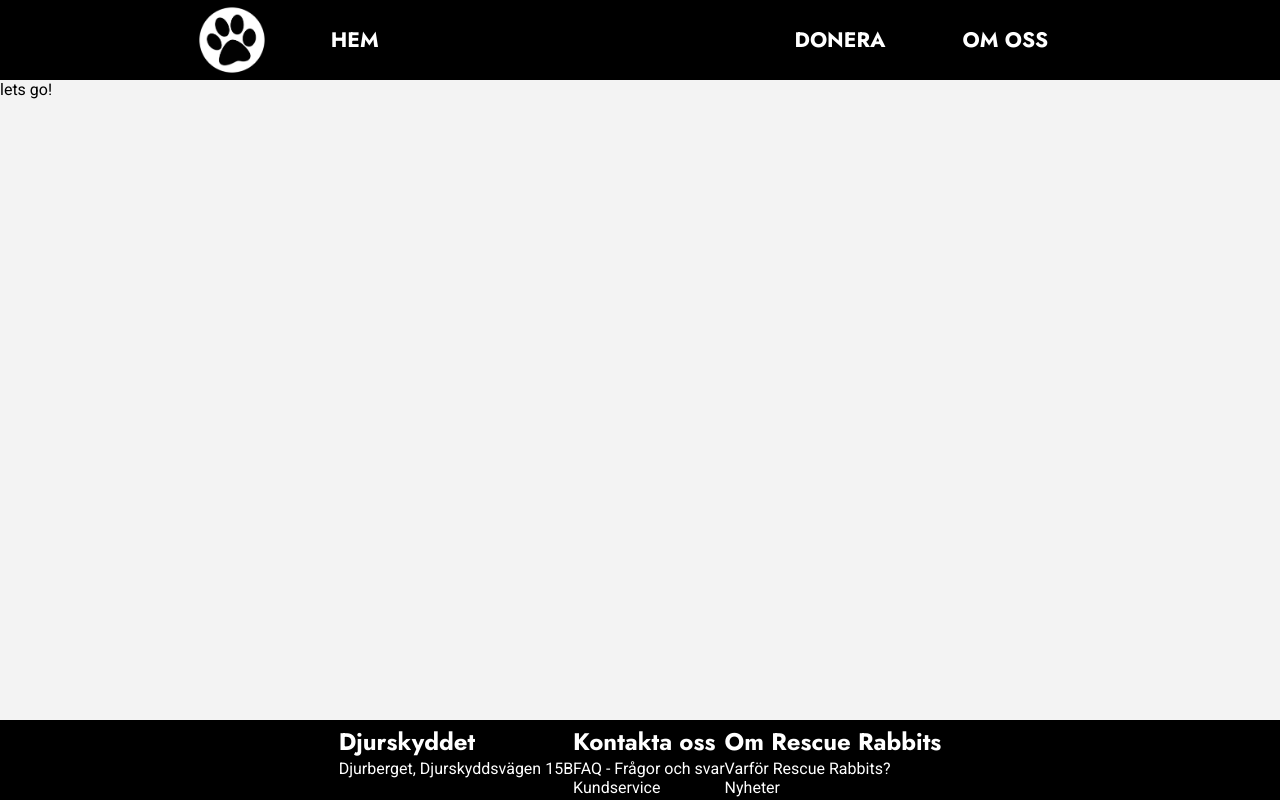
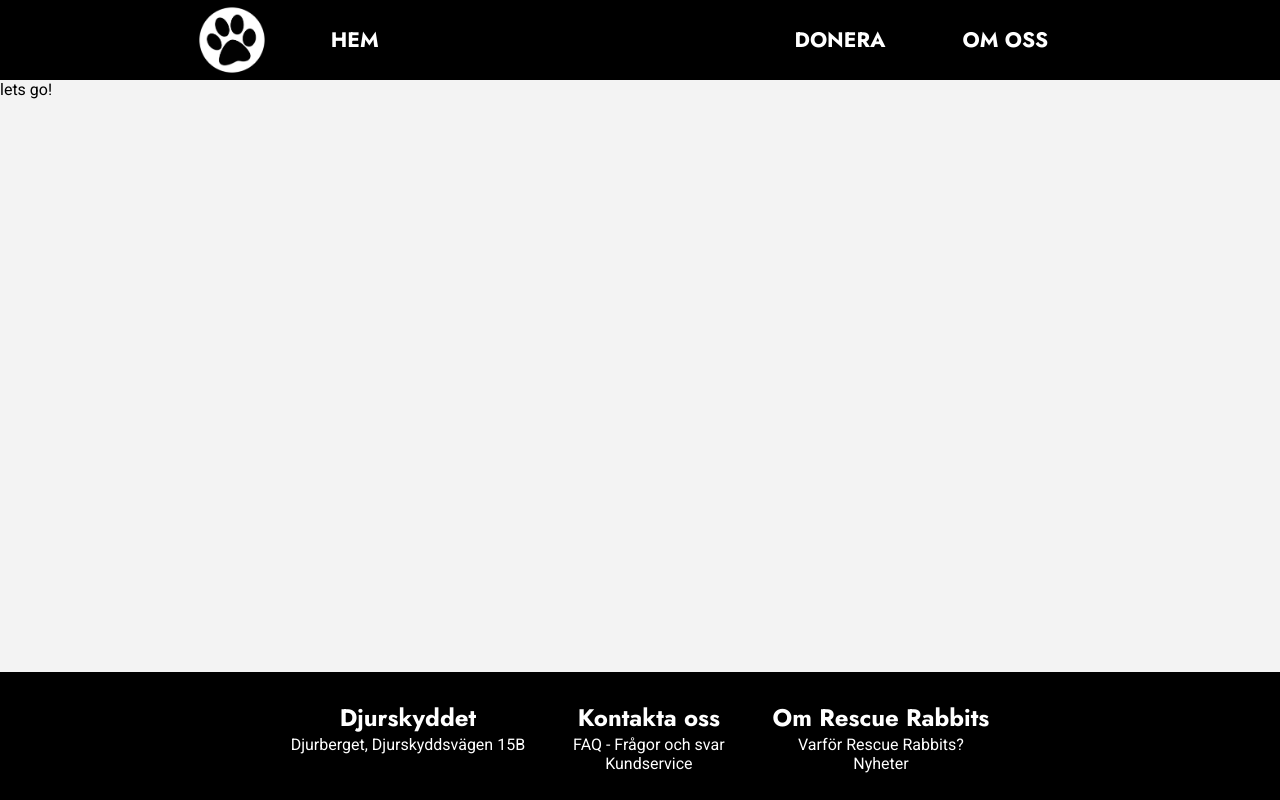
Before and after one commit to timand1/rescue-rabbits-magic-monkeys, a React (Vite) app: page /About in a window 1280 px wide. Built offline with nearby package versions, Linux system fonts and the light colour scheme.

Commit message:
Update _footer.scss

```diff
--- a/src/styles/_footer.scss
+++ b/src/styles/_footer.scss
@@ -3,11 +3,17 @@
     position: fixed;
     bottom: 0;
     width: 100vw;
-    height: 5em;
+    height: 8rem;
     background-color: rgb(0, 0, 0);
     color: white;
     @include variables.flexContainer();
     justify-content: center;
     align-items: center ;
+    text-align: center;
+
 
 }
+
+.footer{
+    gap: 3rem;
+}
```
